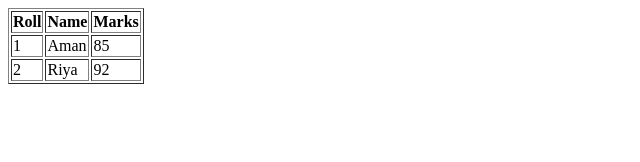
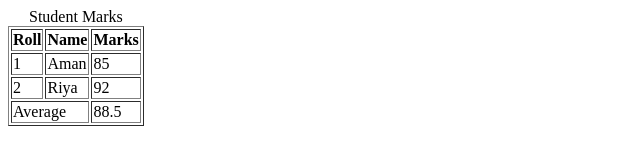
Before and after one commit to kajalprajapati2008/wdw_html, a plain HTML site: page wd_assignment/assignment12.html in a window 1280 px wide. Shown: the whole page, without its empty margins (0-640 px from the left). Drawn offline with Linux system fonts and the light colour scheme.

Commit message:
caption of header and footer

```diff
--- a/wd_assignment/assignment12.html
+++ b/wd_assignment/assignment12.html
@@ -6,11 +6,16 @@
 <body>
 
     <table border="1">
-        <tr>
+        <caption>Student Marks</caption>
+
+        <thead>
+         <tr>
             <th>Roll</th>
             <th>Name</th>
             <th>Marks</th>
         </tr>
+        </thead>
+        <tbody>
         <tr>
             <td>1</td>
             <td>Aman</td>
@@ -21,6 +26,14 @@
             <td>Riya</td>
             <td>92</td>
         </tr>
+        </tbody>
+
+         <tfoot>
+            <tr>
+                <td colspan="2">Average</td>
+                <td>88.5</td>
+            </tr>
+        </tfoot>
     </table>
 
 </body>
```
